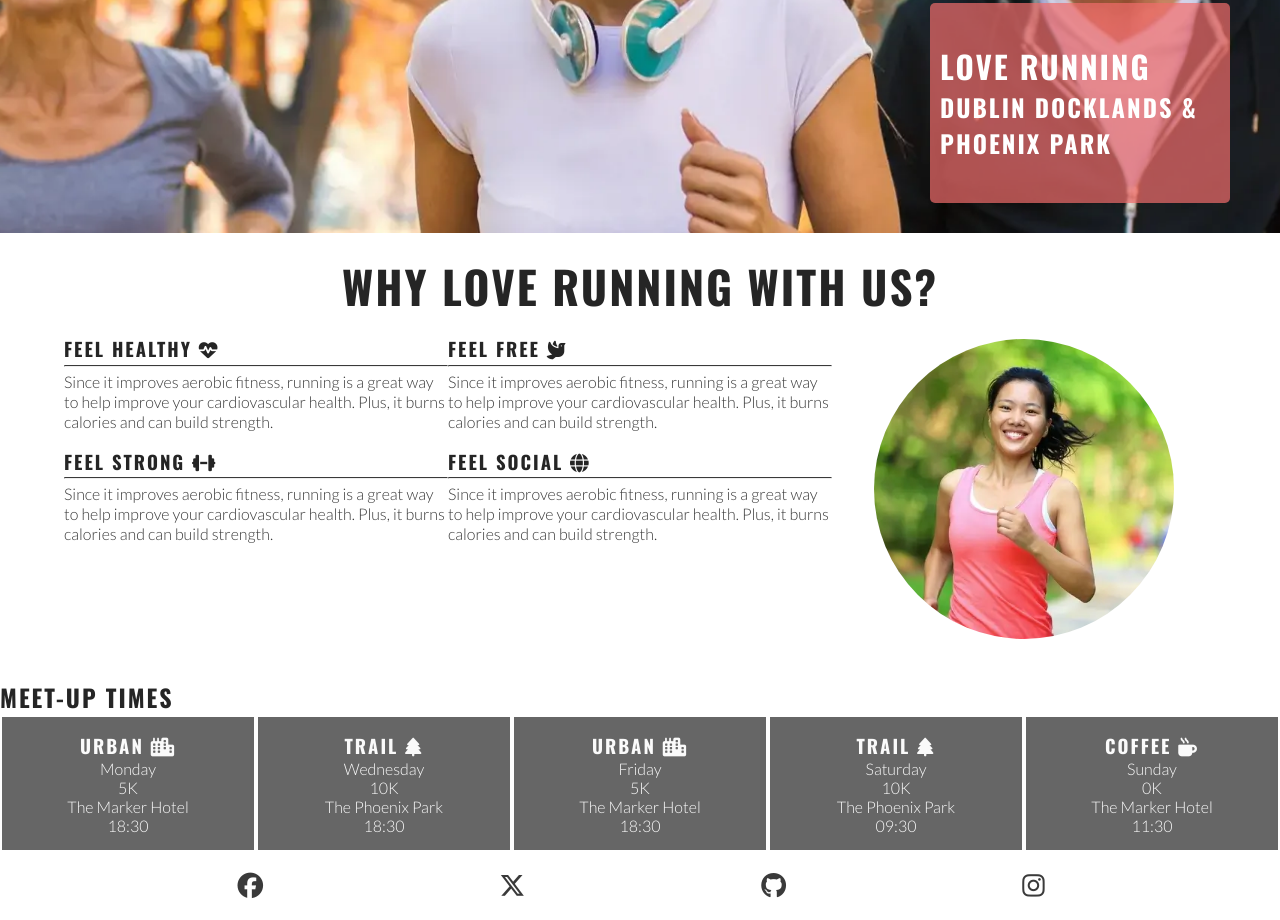
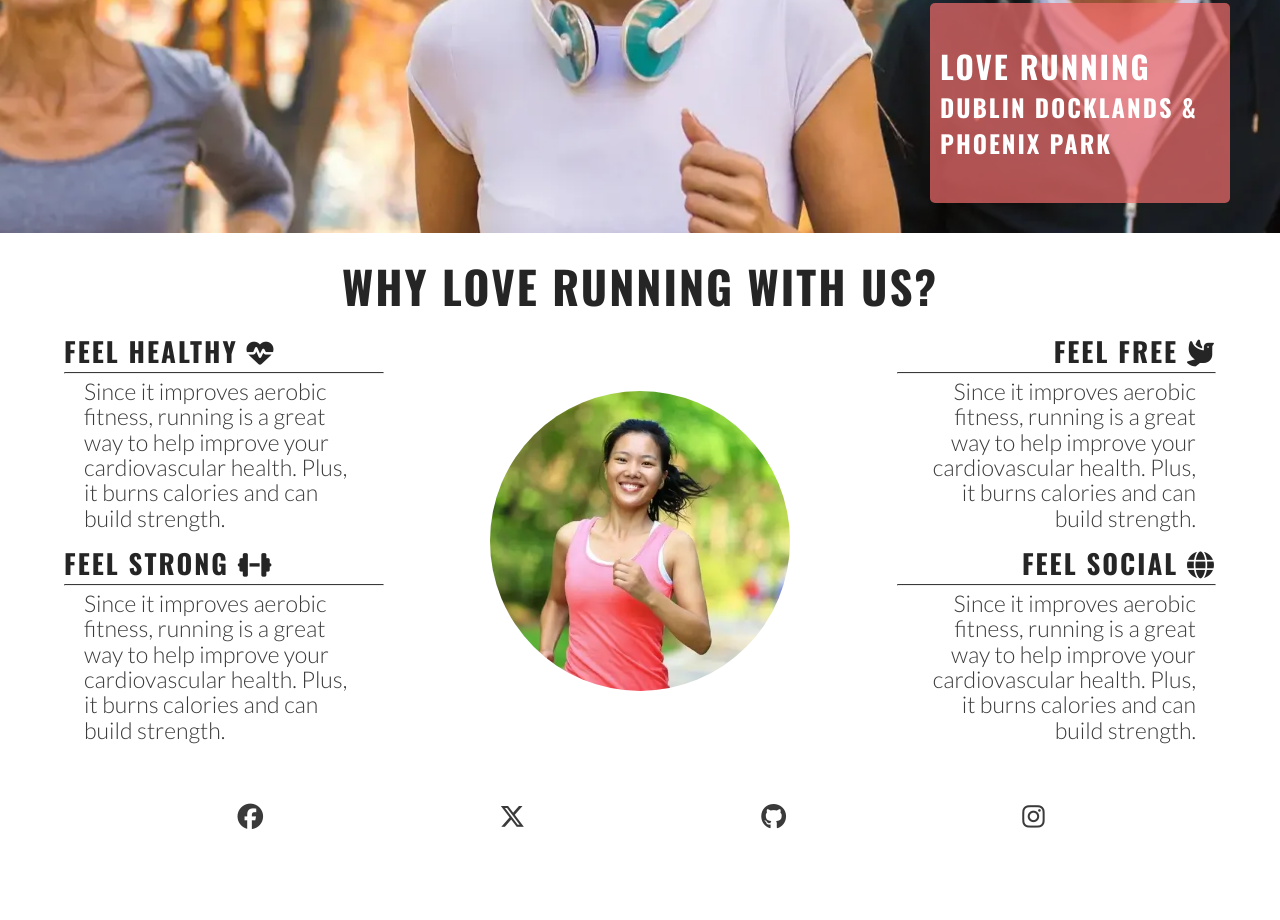
Before and after one commit to scientistigwe/CodeInstitute-Bootcamp-walkthrough-Project-Love-Running, a plain HTML site: page index.html in a window 1280 px wide. Shown: the part 446-1366 px from the top of the page. After the commit the page ends 1297 px from the top, so only its background shows below. Drawn offline with nearby package versions, Linux system fonts and the light colour scheme.

Commit message:
made the benefits responsive in larger screens

```diff
--- a/assets/css/style.css
+++ b/assets/css/style.css
@@ -140,7 +140,7 @@ main {
 }
 
 .benefits p{
-    padding-right: 0 20px;
+    padding: 0 20px;
 }
 
 #circle-cover-bg {
@@ -160,31 +160,7 @@ main {
     justify-content: center;
 }
 
-/* Meetup Times section */
-#times {
-    background: url('../images/dublin-city.webp') no-repeat center/cover;
-    /* Handles responsivity without the need for a media query */
-    display: flex;
-    flex-wrap: wrap;
-}
 
-#times div {
-    color: #fafafa;
-    background-color: rgba(0, 0, 0, .6);
-    padding: 15px;
-    text-align: center;
-    /* This will not wrap on screens of less than 400px wide.
-    Each div will expand to fill the available space on its row */
-    flex-basis: 200px;
-    flex-grow: 1;
-    /* Creates a grid of meetup time divs over the background image */
-    border: 2px solid white;
-}
-
-#times h3 {
-    /* Override the heading colour set in general styles */
-    color: #fafafa;
-}
 
 /* Footer Styling */
 #social-networks {
@@ -246,22 +222,25 @@ main {
         right: 50px;
     }
     /* Reasons section */
-    .benefits-physical,
-    .benefits-mental {
+    .benefit-physical, .benefit-mental{
         display: flex;
         flex-direction: column;
         width: 100%;
     }
 
-    .benefits-physical>div,
-    .benefits-mental>div {
+    .benefit-physical>div, .benefit-mental>div{
         width: 75%;
     }
 
-    .benefits-mental>div {
+    .benefit-mental div{
         text-align: end;
         align-self: flex-end;
     }
+    .benefits div {
+        font-size: 120%;
+        line-height: 110%;
+    }
+
 }
 
 /* Media query: laptops and larger (992px and above) */
@@ -271,32 +250,10 @@ main {
     #menu a:hover {
         border-bottom: 1px solid #3a3a3a;
     }
-}
-
-@media screen and (min-width: 1200px) {
-    /* Reasons section */
-    .benefits {
+    .benefits{
         display: flex;
-        flex-direction: row;
     }
-
-    .benefits > div {
-        flex: 1;
-    }
-
-    #benefits-image {
-        order: 0
-    }
-
-    .benefits-mental {
-        order: 1;
-    }
-
-    .benefits-mental > div {
-        align-self: flex-start;
-    }
-
-    .benefits-physical > div {
-        align-self: flex-end;
+    .benefit-mental{
+        order: 3;
     }
 }
--- a/index.html
+++ b/index.html
@@ -89,47 +89,6 @@
             </div>
         </section>
 
-                <!-- Meetup Times section -->
-                <section id="meetups">
-                    <h2>Meet-up Times</h2>
-                    <div id="times">
-                        <div>
-                            <h3>Urban <i class="fa-solid fa-city"></i></h3>
-                            <p>Monday</p>
-                            <p>5K</p>
-                            <p>The Marker Hotel</p>
-                            <p>18:30</p>
-                        </div>
-                        <div>
-                            <h3>Trail <i class="fa-solid fa-tree"></i></h3>
-                            <p>Wednesday</p>
-                            <p>10K</p>
-                            <p>The Phoenix Park</p>
-                            <p>18:30</p>
-                        </div>
-                        <div>
-                            <h3>Urban <i class="fa-solid fa-city"></i></h3>
-                            <p>Friday</p>
-                            <p>5K</p>
-                            <p>The Marker Hotel</p>
-                            <p>18:30</p>
-                        </div>
-                        <div>
-                            <h3>Trail <i class="fa-solid fa-tree"></i></h3>
-                            <p>Saturday</p>
-                            <p>10K</p>
-                            <p>The Phoenix Park</p>
-                            <p>09:30</p>
-                        </div>
-                        <div>
-                            <h3>Coffee <i class="fa-solid fa-mug-hot"></i></h3>
-                            <p>Sunday</p>
-                            <p>0K</p>
-                            <p>The Marker Hotel</p>
-                            <p>11:30</p>
-                        </div>
-                    </div>
-                </section>
     </main>
     <!-- Footer content -->
     <footer>
```
